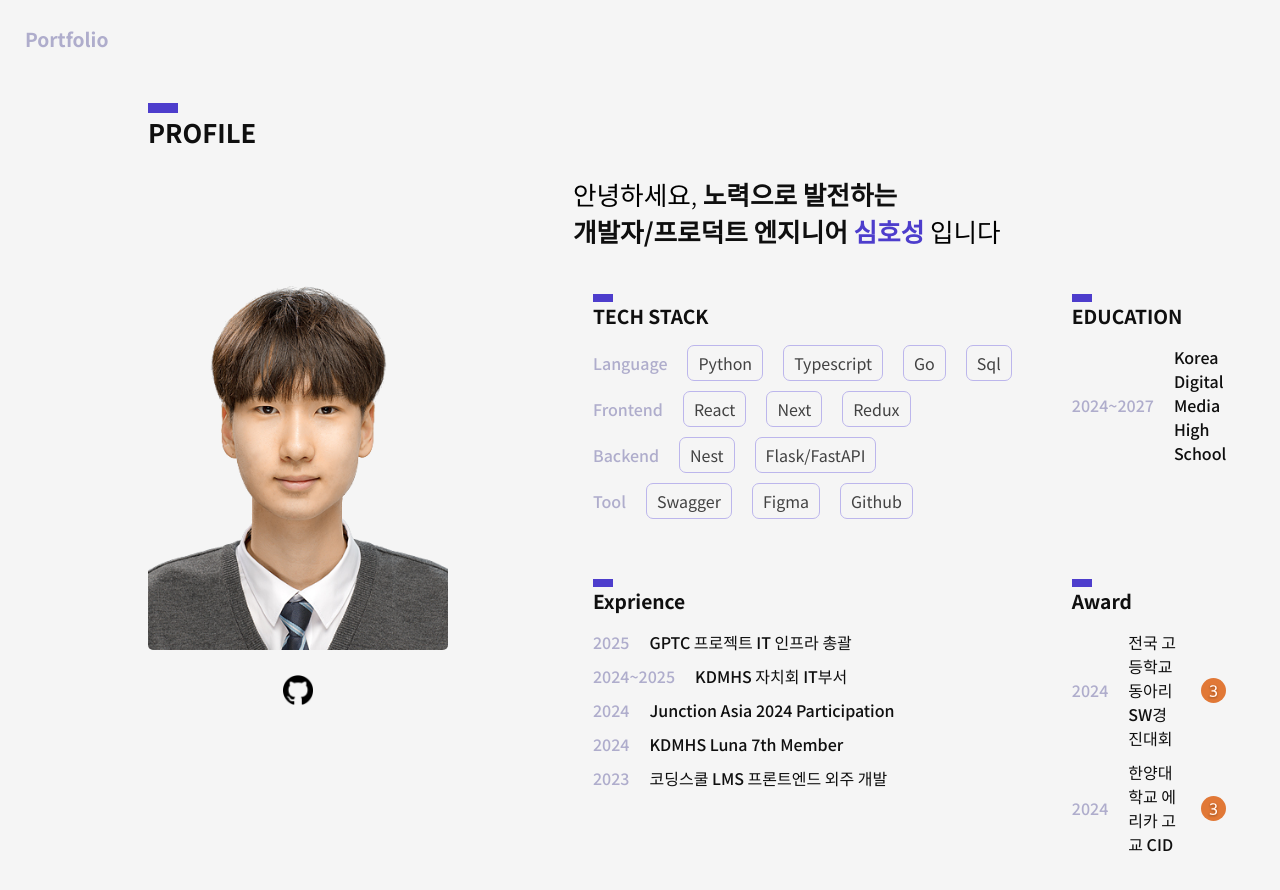
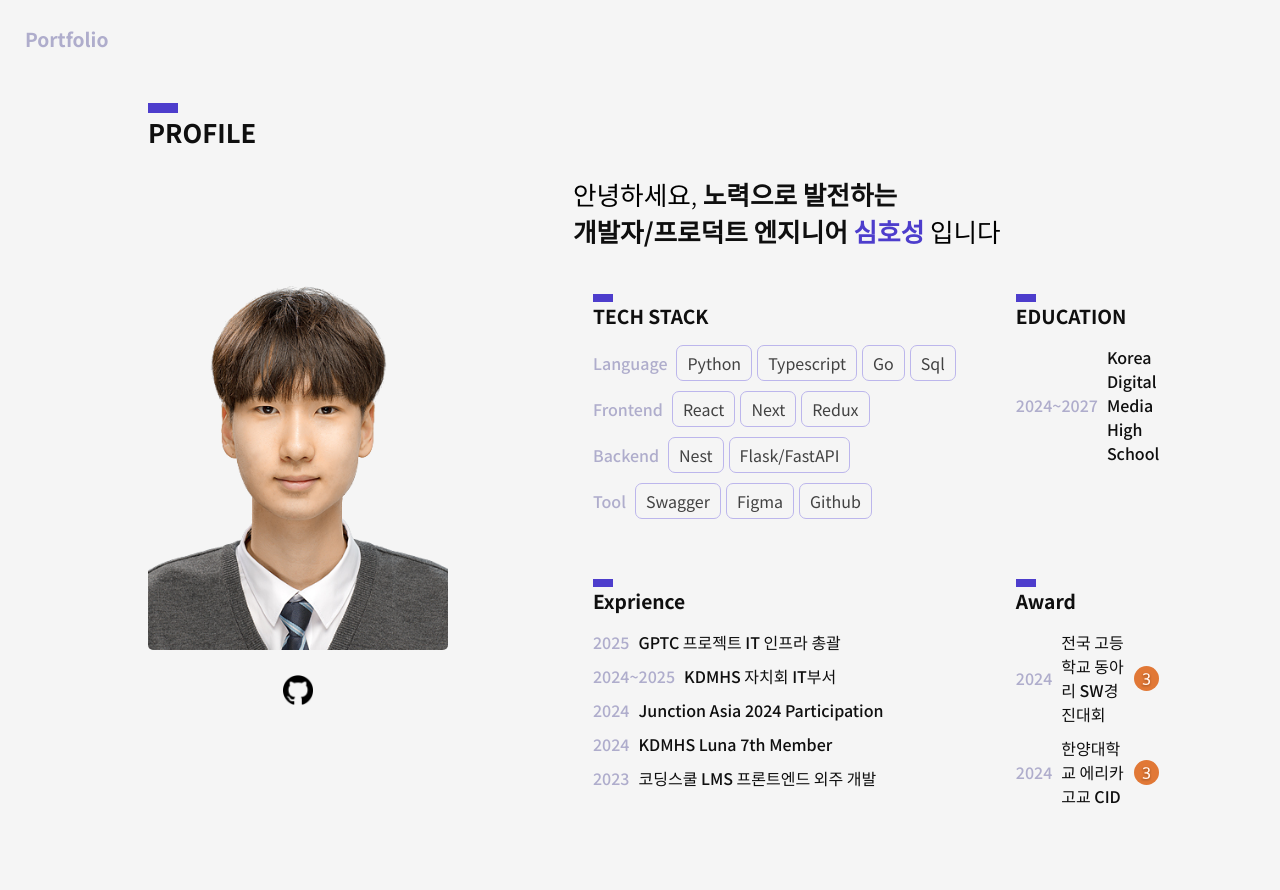
Before and after one commit to velo1203/Portfolio, a React (Vite) app: page / in a window 1280 px wide. Shown: the top 890 px of the page. Built offline with nearby package versions, Linux system fonts and the light colour scheme.

Commit message:
jenkins test

```diff
--- a/src/components/main/styled.main.ts
+++ b/src/components/main/styled.main.ts
@@ -188,8 +188,8 @@ export const GridUl = styled.ul`
     .gridli {
         display: flex;
         align-items: center;
-        gap: 20px;
 
+        gap: 5px;
         ${(props) => props.theme.media.mobile} {
             flex-direction: row;
             align-items: flex-start;
@@ -200,6 +200,7 @@ export const GridUl = styled.ul`
             font-size: ${(props) => props.theme.mobileFontSize.small};
             color: ${(props) => props.theme.colors.secondary};
             font-weight: 500;
+            margin-right: 4px;
         }
         p {
             flex-grow: 1;
```
Also changed, not shown: src/icons/python.png (added).
